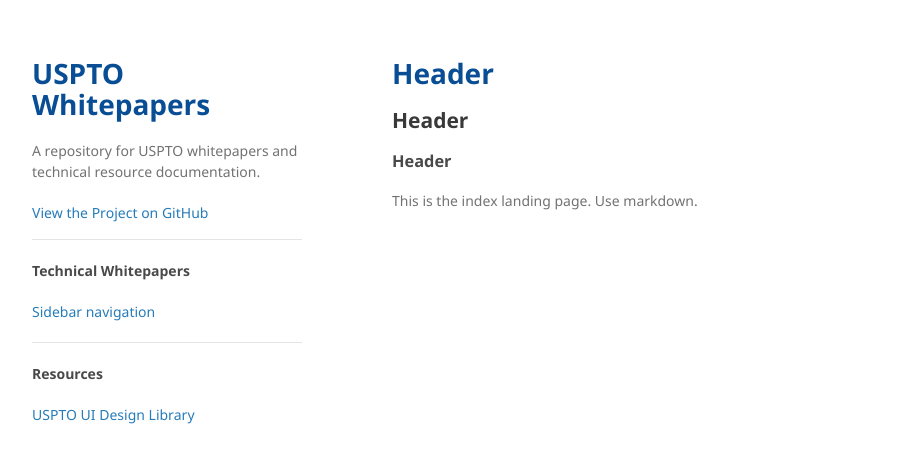
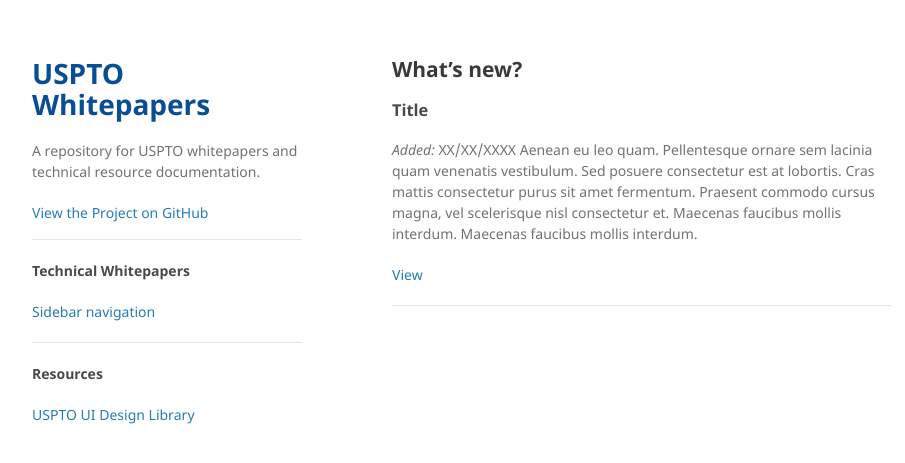
Before and after one commit to USPTO/whitepapers, a Jekyll site: the page built from index.md, in a window 1280 px wide. Shown: the top 463 px of the page, without its empty margins (178-1083 px from the left). Built offline with Jekyll 4.4.1, drawn with Linux system fonts in a browser that asks for light colours; our own code applies the rules of GitHub Pages for plain Markdown files.

Commit message:
Update index.md

```diff
--- a/index.md
+++ b/index.md
@@ -2,9 +2,12 @@
 layout: default
 ---
 
-# Header
+## What's new?
 
-## Header
+### Title
+*Added:* XX/XX/XXXX
+Aenean eu leo quam. Pellentesque ornare sem lacinia quam venenatis vestibulum. Sed posuere consectetur est at lobortis. Cras mattis consectetur purus sit amet fermentum. Praesent commodo cursus magna, vel scelerisque nisl consectetur et. Maecenas faucibus mollis interdum. Maecenas faucibus mollis interdum.
 
-### Header
-This is the index landing page.  Use markdown.
+[View](#)
+
+---
```
